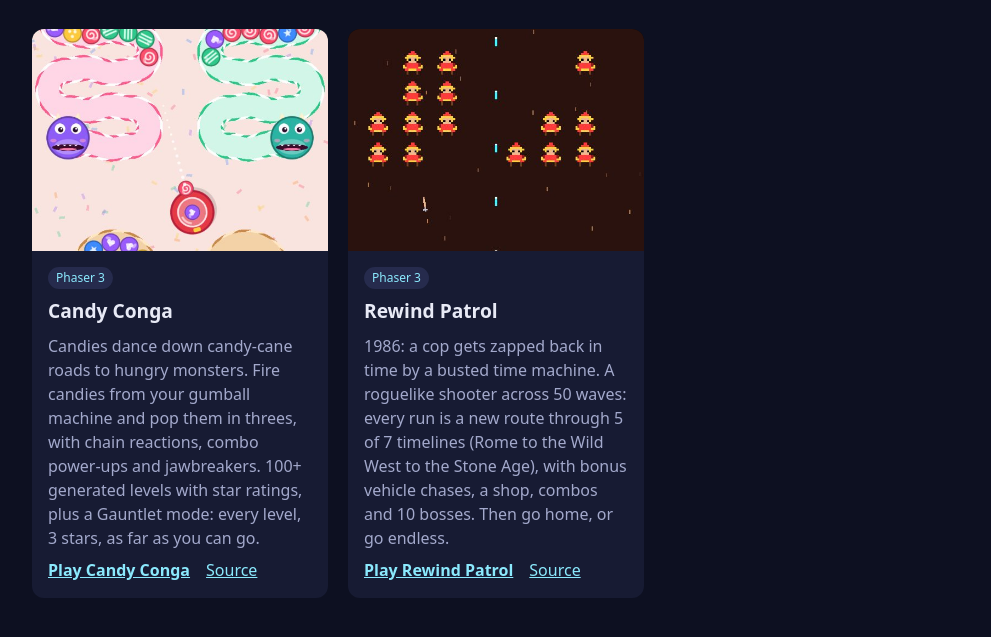
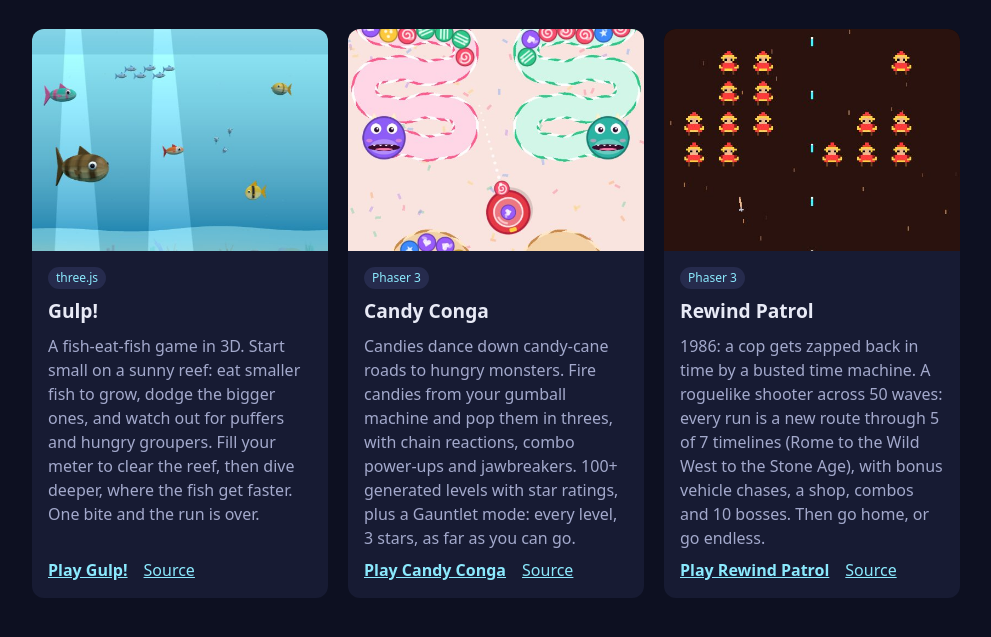
Before and after one commit to CraigSubnarine/CraigSubnarine.github.io, a plain HTML site: page index.html in a window 1280 px wide. Shown: the part 127-764 px from the top of the page, without its empty margins (144-1135 px from the left). Drawn offline with Linux system fonts and the light colour scheme.

Commit message:
Add Gulp! to the Arcade
Co-Authored-By: Claude Opus 5.5 <noreply@anthropic.com>

```diff
--- a/index.html
+++ b/index.html
@@ -33,6 +33,18 @@
   </header>
   <!-- To add a game: copy one <li>, point the links at the game's repo name, and add a 4:3 screenshot to thumbs/. -->
   <ul>
+    <li>
+      <a href="/threejs-gulp/" tabindex="-1" aria-hidden="true"><img src="thumbs/threejs-gulp.jpg" alt=""></a>
+      <div class="info">
+        <span class="tag">three.js</span>
+        <h2>Gulp!</h2>
+        <p>A fish-eat-fish game in 3D. Start small on a sunny reef: eat smaller fish to grow, dodge the bigger ones, and watch out for puffers and hungry groupers. Fill your meter to clear the reef, then dive deeper, where the fish get faster. One bite and the run is over.</p>
+        <div class="links">
+          <a class="play" href="/threejs-gulp/">Play Gulp!</a>
+          <a href="https://github.com/CraigSubnarine/threejs-gulp">Source</a>
+        </div>
+      </div>
+    </li>
     <li>
       <a href="/phaser-candy-conga/" tabindex="-1" aria-hidden="true"><img src="thumbs/phaser-candy-conga.jpg" alt=""></a>
       <div class="info">
```
Also changed, not shown: thumbs/threejs-gulp.jpg (added).
